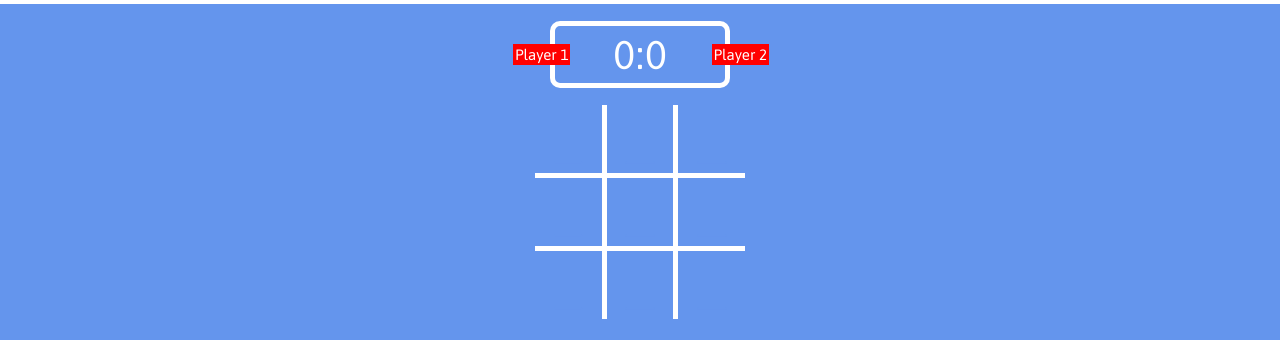
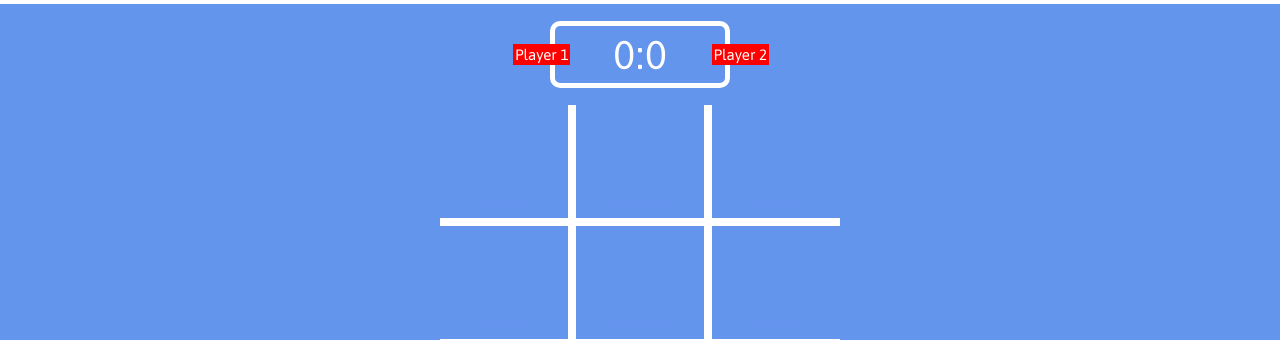
Before and after one commit to Mahib-Rahman/Tic-Tac-Toe, a plain HTML site: page index.html in a window 1280 px wide. Shown: the part 73-413 px from the top of the page. Drawn offline with Linux system fonts and the light colour scheme.

Commit message:
Update style.css

```diff
--- a/style.css
+++ b/style.css
@@ -9,11 +9,11 @@ table, th, td {
     transition: ease 0.2s;
     text-align: center;
     border-collapse: collapse;
-    font-size: 50px;
+    font-size: 90px;
     font-family: Asap, sans-serif;
     color: cornflowerblue;
-    padding-left: 20px;
-    padding-right: 20px;
+    padding-left: 40px;
+    padding-right: 40px;
     padding-bottom: 5px;
     padding-top: 5px;
 
@@ -28,18 +28,18 @@ td:hover
 }
 .one, .two, .four, .five
 {
-    border-bottom: 5px solid white;
-    border-right: 5px solid white;
+    border-bottom: 8px solid white;
+    border-right: 8px solid white;
 }
 .six
 {
-    border-bottom: 5px solid white;
-    border-top: 5px solid white;
+    border-bottom: 8px solid white;
+    border-top: 8px solid white;
 }
 .eight
 {
-    border-left: 5px solid white;
-    border-right: 5px solid white;
+    border-left: 8px solid white;
+    border-right: 8px solid white;
 }
 
 body
```
